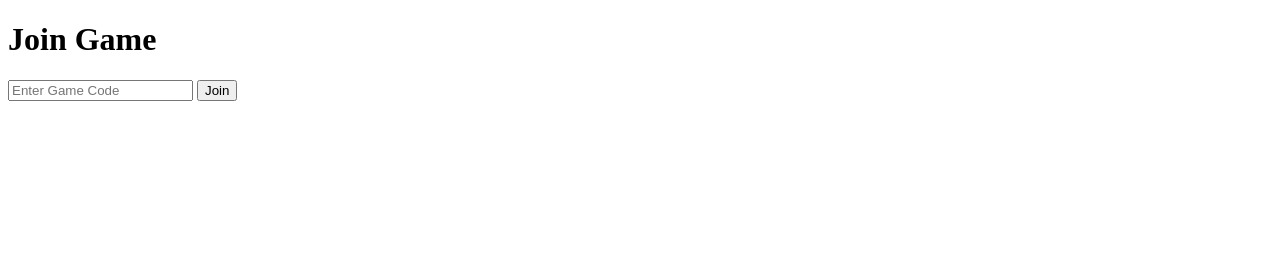
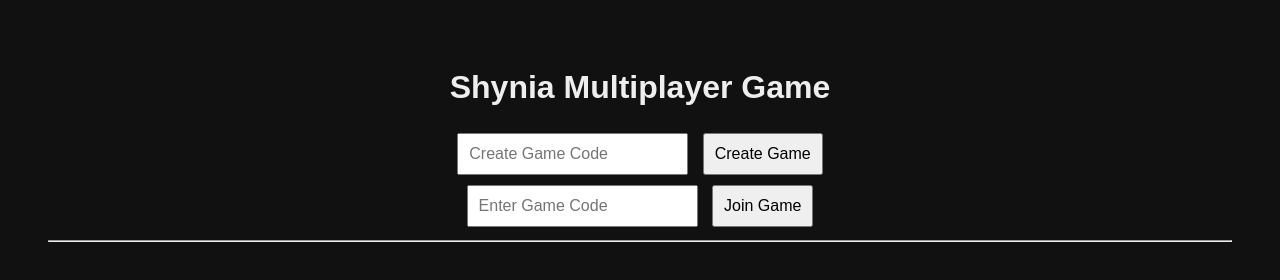
Before and after one commit to cosmin1234x/shynia, a plain HTML site: page shyniagame/index.html in a window 1280 px wide. Drawn offline with Linux system fonts and the light colour scheme.

Commit message:
Update index.html

```diff
--- a/shyniagame/index.html
+++ b/shyniagame/index.html
@@ -1,19 +1,34 @@
 <!DOCTYPE html>
-<html>
+<html lang="en">
 <head>
-  <title>Shynia Game</title>
+  <meta charset="UTF-8">
+  <title>Shynia Multiplayer Game</title>
+  <link rel="stylesheet" href="style.css">
 </head>
 <body>
-  <h1>Join Game</h1>
-  <input type="text" id="gameCodeInput" placeholder="Enter Game Code" />
-  <button onclick="joinGame()">Join</button>
+  <h1>Shynia Multiplayer Game</h1>
 
-  <!-- Firebase SDKs -->
-  <script src="https://www.gstatic.com/firebasejs/9.22.2/firebase-app.js"></script>
-  <script src="https://www.gstatic.com/firebasejs/9.22.2/firebase-database.js"></script>
+  <div>
+    <input type="text" id="gameCodeCreate" placeholder="Create Game Code">
+    <button onclick="createGame()">Create Game</button>
+  </div>
 
-  <!-- Your Firebase Config & Logic -->
-  <script src="firebase.js"></script>
+  <div>
+    <input type="text" id="gameCodeInput" placeholder="Enter Game Code">
+    <button onclick="joinGame()">Join Game</button>
+  </div>
+
+  <hr>
+  <div id="status"></div>
+
+  <!-- Firebase SDK -->
+  <script src="https://www.gstatic.com/firebasejs/9.22.2/firebase-app-compat.js"></script>
+  <script src="https://www.gstatic.com/firebasejs/9.22.2/firebase-database-compat.js"></script>
+
+  <!-- Firebase Config -->
+  <script src="firebase-config.js"></script>
+
+  <!-- Game Logic -->
   <script src="app.js"></script>
 </body>
 </html>
```
